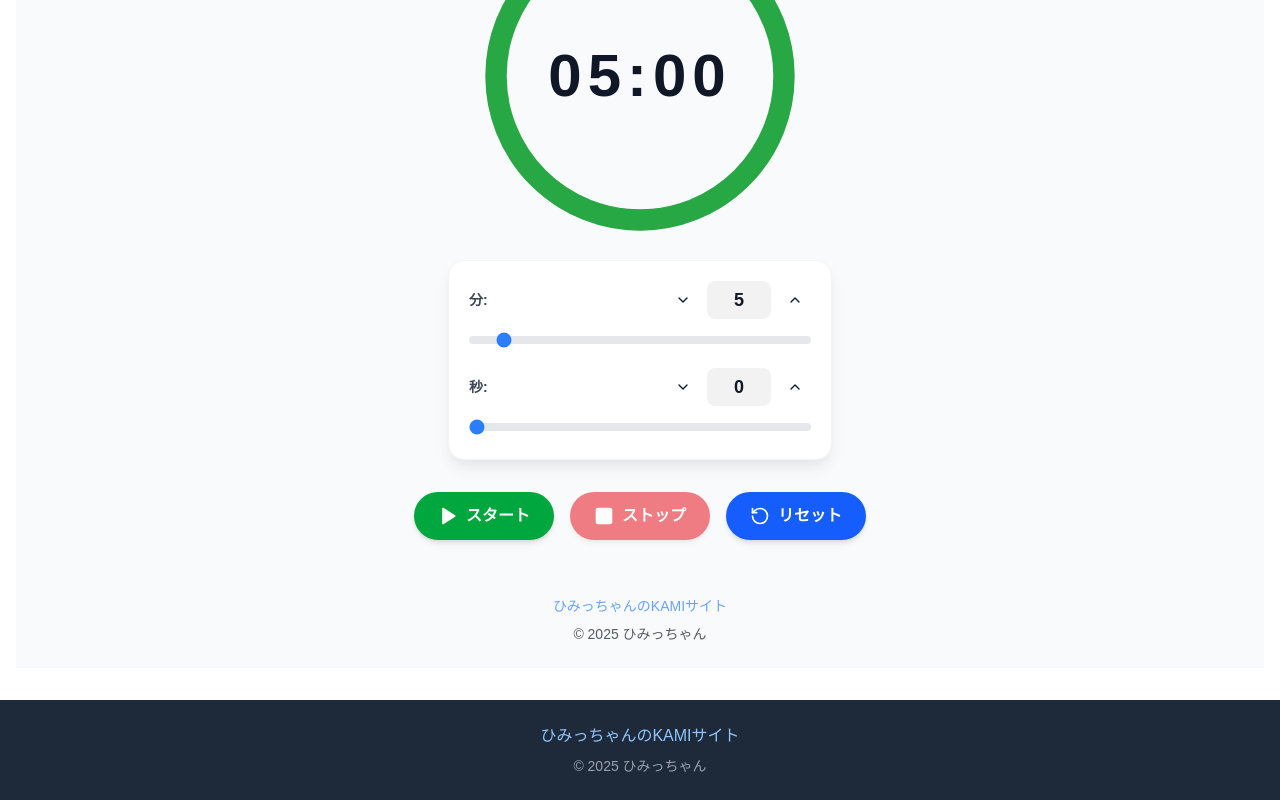
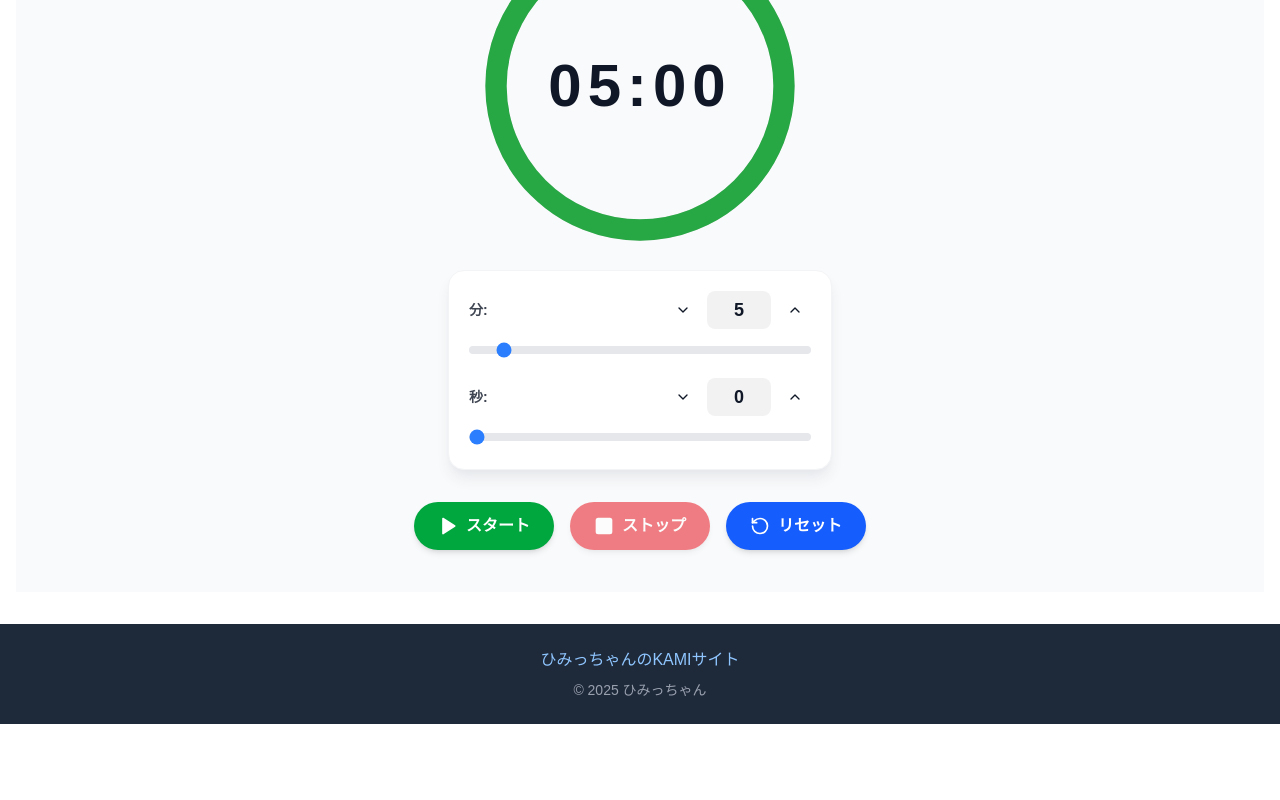
Before and after one commit to himitu-da/himitu-tool, a Next.js app: page /tool/timer in a window 1280 px wide. Shown: the part 301-1101 px from the top of the page. After the commit the page ends 1025 px from the top, so only its background shows below. Built offline with nearby package versions, Linux system fonts and the light colour scheme.

Commit message:
footerを削除して、タイマーページのUIをクリーンアップ

```diff
--- a/src/app/timer/page.tsx
+++ b/src/app/timer/page.tsx
@@ -385,11 +385,6 @@ export default function TimerPage() {
         </div>
       </main>
 
-      <footer className="text-center p-6 text-sm opacity-70">
-        <a href="https://hmts.jp" className="hover:underline text-blue-500 hover:text-blue-600">ひみっちゃんのKAMIサイト</a>
-        <p className="mt-2">&copy; 2025 ひみっちゃん</p>
-      </footer>
-
       <audio ref={audioRef} preload="auto" />
 
       {/* Settings Modal */}
```
